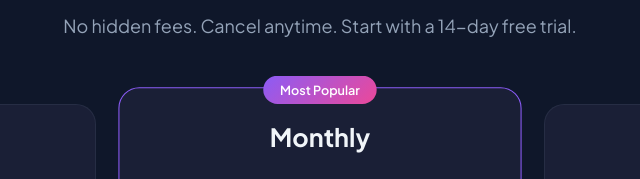
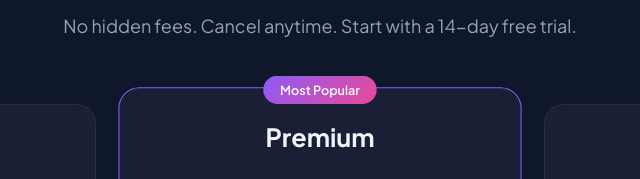
Before and after one commit to tommasotiezzi/7seconds, a plain HTML site: page index.html in a window 1280 px wide. Shown: the part 3274-3453 px from the top of the page, 320-960 px from the left. Drawn offline with nearby package versions, Linux system fonts and the light colour scheme; a script that the page names is missing.

Commit message:
Update index.html

```diff
--- a/index.html
+++ b/index.html
@@ -477,7 +477,7 @@
                 <div class="price-card featured">
                     <div class="price-badge">Most Popular</div>
                     <div class="price-header">
-                        <h3>Monthly</h3>
+                        <h3>Premium</h3>
                         <div class="price-amount">
                             <span class="currency">€</span>
                             <span class="number">79</span>
```
